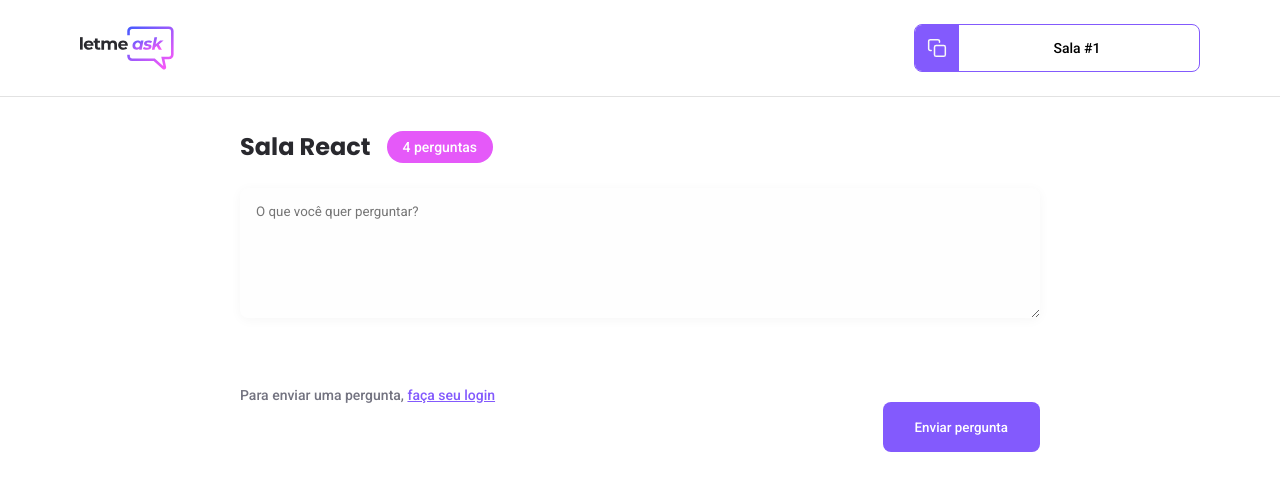
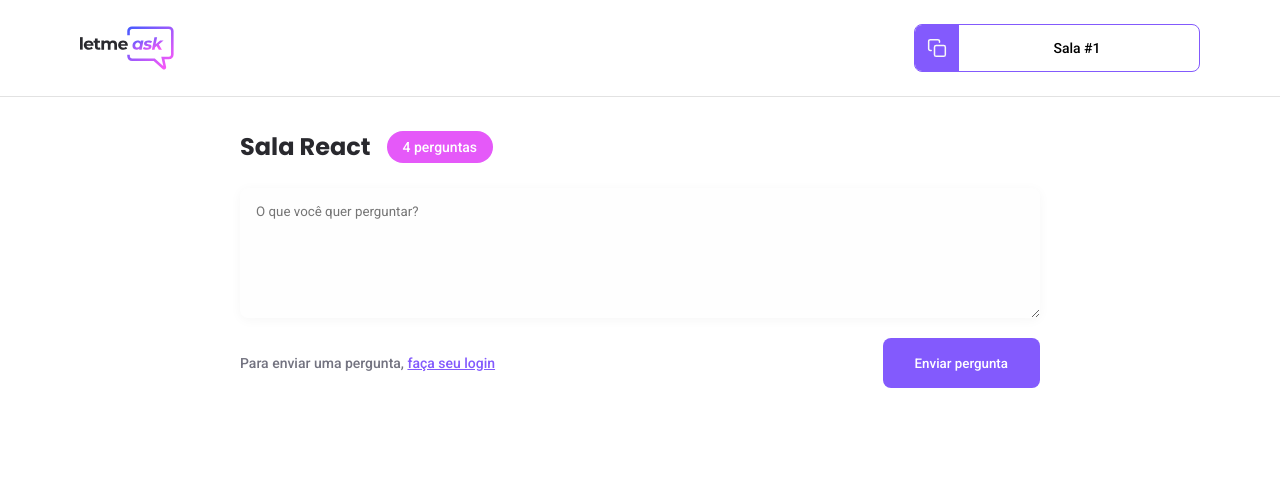
Before and after one commit to ellismarjr/letmeask, a React (Create React App) app: page /rooms/1 in a window 1280 px wide. Shown: the top 490 px of the page. Built offline with nearby package versions, Linux system fonts and the light colour scheme; no server answers.

Commit message:
fix margin-top Button component

```diff
--- a/src/components/Button/styles.scss
+++ b/src/components/Button/styles.scss
@@ -1,5 +1,4 @@
 .button {
-  margin-top: 64px;
   height: 50px;
   border-radius: 8px;
   font-weight: 500;
```
